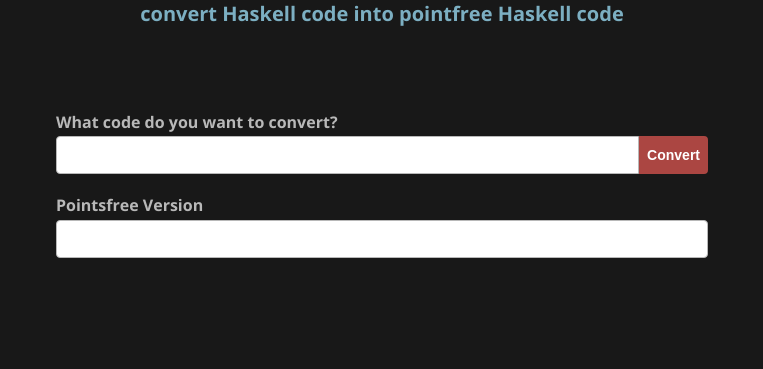
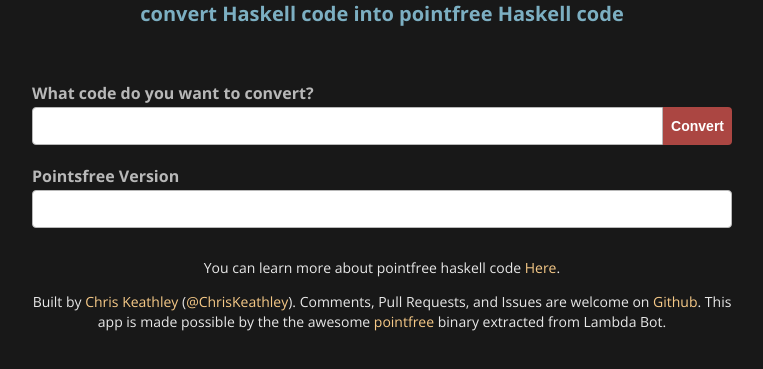
Before and after one commit to keathley/pointfree.io, a website built with webpack: page static/index.html in a window 1280 px wide. Shown: the part 113-482 px from the top of the page, without its empty margins (258-1021 px from the left). Built offline with nearby package versions, Linux system fonts and the light colour scheme.

Commit message:
Add some link formatting and add some copy

```diff
--- a/frontend/scss/main.scss
+++ b/frontend/scss/main.scss
@@ -2,11 +2,11 @@
 
 $background: #181818;
 $copy: #E8E8E8;
-// $headline: #F7CA88;
 $headline: #7CAFC2;
 $accent1: #b8b8b8;
 $accent2: #1AD3F1;
 $accent3: #FDE403;
+$link: #F7CA88;
 
 html {
   color: #404040;
@@ -20,6 +20,15 @@
 
 p, span {
   color: $copy;
+}
+
+p {
+  font-size: 14px;
+}
+
+a {
+  color: $link;
+  text-decoration: none;
 }
 
 .site {
@@ -54,14 +63,16 @@
       margin-top: 20px;
       font-size: 20px;
     }
+
+    p {
+      text-align: center;
+    }
   }
 }
 
 .form-container {
-  // border: 2px solid #ccc;
-  // border-radius: 0.2857rem;
-  padding: 1em 1.5em;
   margin-top: 60px;
+  margin-bottom: 30px;
 }
 
 .code {
--- a/static/index.html
+++ b/static/index.html
@@ -41,6 +41,17 @@
             </div>
           </div>
         </div>
+        <p>
+          You can learn more about pointfree haskell code <a href="https://wiki.haskell.org/Pointfree">Here</a>.
+        </p>
+        <p>
+          Built by <a href="https://github.com/keathley">Chris Keathley</a>
+          (<a href="https://twitter.com/chriskeathley">@ChrisKeathley</a>).
+          Comments, Pull Requests, and Issues are welcome on
+          <a href="https://github.com/keathley/pointfree.io">Github</a>.
+          This app is made possible by the the awesome <a href="https://github.com/bmillwood/pointfree">pointfree</a>
+          binary extracted from Lambda Bot.
+        </p>
       </div>
     </main>
     <script type="text/javascript" src="bundle.js" charset="utf-8"></script>
```
Also changed, not shown: static/main.css.
